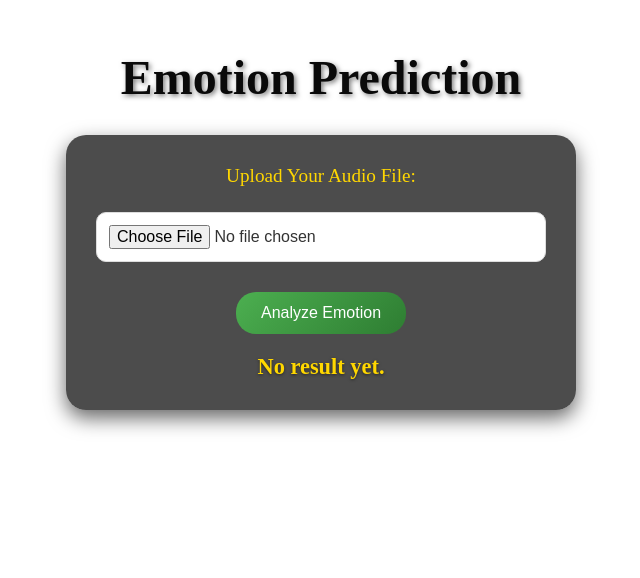
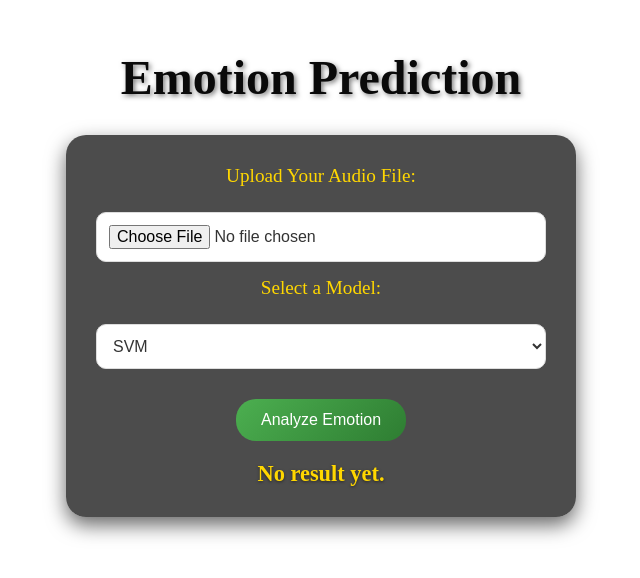
Before and after one commit to FengHua0/EmoIdentify, a Flask app: page / in a window 1280 px wide. Shown: the top 578 px of the page, without its empty margins (319-959 px from the left). Run offline with Flask 3, Linux system fonts and the light colour scheme.

Commit message:
RNN predict and choose models

```diff
--- a/app/file_process/feature_extraction_1.py
+++ b/app/file_process/feature_extraction_1.py
@@ -41,10 +41,6 @@ def one_features_extract(input_data, sr=16000, n_mfcc=13):
     except Exception as e:
         print(f"提取特征时出错: {e}")
         return None
-
-
-import os
-import pandas as pd
 
 def process_audio_folder(input_folder, output_folder, sr=16000, n_mfcc=13):
     """
--- a/app/predict/svm_predict.py
+++ b/app/predict/svm_predict.py
@@ -11,7 +11,6 @@ def svm_predict(features):
     returns:
     dict: 包含预测类别的结果
     """
-
     # 配置路径
     MODEL_PATH = 'models/svm_model.joblib'
 
--- a/app/routes.py
+++ b/app/routes.py
@@ -4,7 +4,9 @@ import numpy as np
 from io import BytesIO
 from app.file_process.data_processing import preprocess_audio
 from app.file_process.feature_extraction_1 import one_features_extract
-from app.predict.svm_predict import svm_predict  # 确保函数路径正确
+from app.file_process.feature_extraction_2 import two_features_extract
+from app.predict.svm_predict import svm_predict
+from app.predict.RNN_predict import rnn_predict
 
 app = Flask(__name__)
 
@@ -23,6 +25,12 @@ def predict():
         if audio_file.filename == '':
             return jsonify({'error': 'No file selected'}), 400
 
+        # 获取选择的模型
+        model_type = request.form.get('model')  # 获取前端传来的模型类型
+
+        if not model_type:
+            return jsonify({'error': 'No model selected'}), 400
+
         # 更新状态：读取音频文件
         audio_bytes = audio_file.read()  # 将音频文件读入内存
         y, sr = librosa.load(BytesIO(audio_bytes), sr=16000, mono=True)
@@ -32,18 +40,38 @@ def predict():
         if processed_audio is None:
             return jsonify({'error': 'Failed to preprocess audio'}), 500
 
-        # 更新状态：提取音频特征
-        features = one_features_extract(processed_audio, sr=sr)  # 调用特征提取函数
-        if not features:
-            return jsonify({'error': 'Failed to extract features'}), 500
+        if model_type == 'svm':
+            # 更新状态：提取一维音频特征
+            features = one_features_extract(processed_audio, sr=sr)  # 调用特征提取函数
+            if not features:
+                return jsonify({'error': 'Failed to extract features'}), 500
 
-        # 更新状态：调用 SVM 模型进行预测
-        result = svm_predict(features)  # 调用 SVM 模型的预测函数
-        if result is None:
-            return jsonify({'error': 'Prediction failed'}), 500
+            print(features)
+
+            # 调用 SVM 模型进行预测
+            result = svm_predict(features)  # 调用 SVM 模型的预测函数
+            if result is None:
+                return jsonify({'error': 'Prediction failed'}), 500
+            predicted_category = result['predicted_category']
+
+        elif model_type == 'rnn':
+            # 更新状态：提取二维音频特征
+            features = two_features_extract(processed_audio, sr=sr)  # 调用特征提取函数
+            if not features:
+                return jsonify({'error': 'Failed to extract features'}), 500
+
+            print(features)
+
+            # 调用 RNN 模型进行预测
+            result = rnn_predict(features)  # 调用 RNN 模型的预测函数
+
+            if result is None:
+                return jsonify({'error': 'Prediction failed'}), 500
+            predicted_category = result['predicted_category']
+        else:
+            return jsonify({'error': 'Invalid model selection'}), 400
 
         # 返回预测结果
-        predicted_category = result['predicted_category']
         return jsonify({'predicted_category': predicted_category})
 
     except Exception as e:
--- a/app/static/js/script.js
+++ b/app/static/js/script.js
@@ -3,6 +3,7 @@ document.getElementById('uploadForm').addEventListener('submit', function (event
 
     const formData = new FormData();
     const audioFile = document.getElementById('audioFile').files[0];
+    const modelSelection = document.getElementById('modelSelection').value;  // 获取用户选择的模型类型
 
     // 检查是否选择了文件
     if (!audioFile) {
@@ -10,7 +11,8 @@ document.getElementById('uploadForm').addEventListener('submit', function (event
         return;
     }
 
-    formData.append('audio', audioFile);
+    formData.append('audio', audioFile);  // 添加音频文件到 FormData
+    formData.append('model', modelSelection);  // 添加用户选择的模型类型
 
     // 更新状态：上传中
     document.getElementById('result').textContent = 'Uploading file...';
@@ -18,7 +20,7 @@ document.getElementById('uploadForm').addEventListener('submit', function (event
     // 使用 fetch 发送 POST 请求
     fetch('/predict', {
         method: 'POST',
-        body: formData
+        body: formData  // 发送包含音频文件和选择模型的 FormData
     })
         .then(response => {
             if (!response.ok) {
--- a/app/templates/index.html
+++ b/app/templates/index.html
@@ -57,6 +57,25 @@
             border-color: #4CAF50;
         }
 
+        /* 训练模型选择框样式 */
+        .form-container select {
+            margin: 15px 0;
+            padding: 12px;
+            font-size: 1rem;
+            color: #333;
+            background: white;
+            border: 1px solid #ddd;
+            border-radius: 10px;
+            width: 100%;
+            box-sizing: border-box;
+            outline: none;
+            transition: all 0.3s ease;
+        }
+
+        .form-container select:hover {
+            border-color: #4CAF50;
+        }
+
         /* 按钮样式 */
         .form-container button {
             background: linear-gradient(135deg, #4CAF50, #2E7D32);
@@ -108,12 +127,19 @@
         <form id="uploadForm" enctype="multipart/form-data">
             <label for="audioFile">Upload Your Audio File:</label>
             <input type="file" id="audioFile" name="audio" accept=".wav, .mp3" required>
+
+            <!-- 模型选择下拉菜单 -->
+            <label for="modelSelection">Select a Model:</label>
+            <select id="modelSelection" name="modelSelection">
+                <option value="svm">SVM</option>
+                <option value="rnn">RNN</option>
+            </select>
+
             <button type="submit" id="predictButton">Analyze Emotion</button>
         </form>
         <div id="result">No result yet.</div>
     </div>
 
-
     <!-- 引入外部 JavaScript 文件 -->
     <script src="/static/js/script.js"></script>
 </body>
```
Also changed, not shown: app/file_process/feature_extraction_2.py (+4 -6 lines), app/model_training/RNN_two_training.py (+11 -5 lines), app/predict/RNN_predict.py (added, +59 -0 lines), 3 other files.
